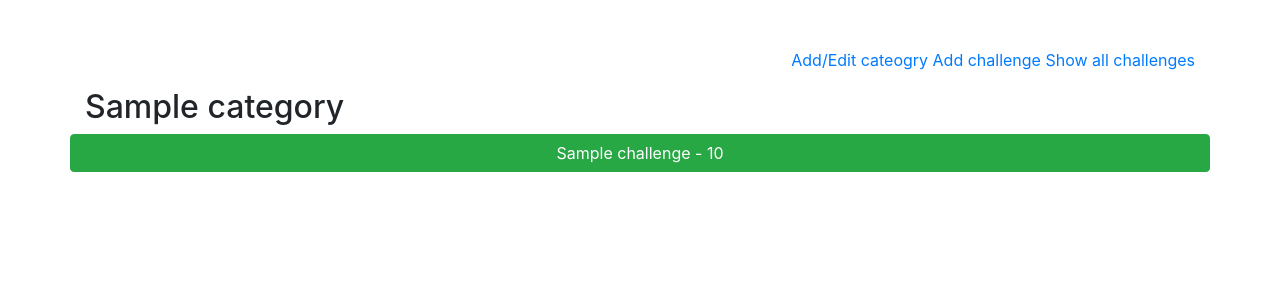
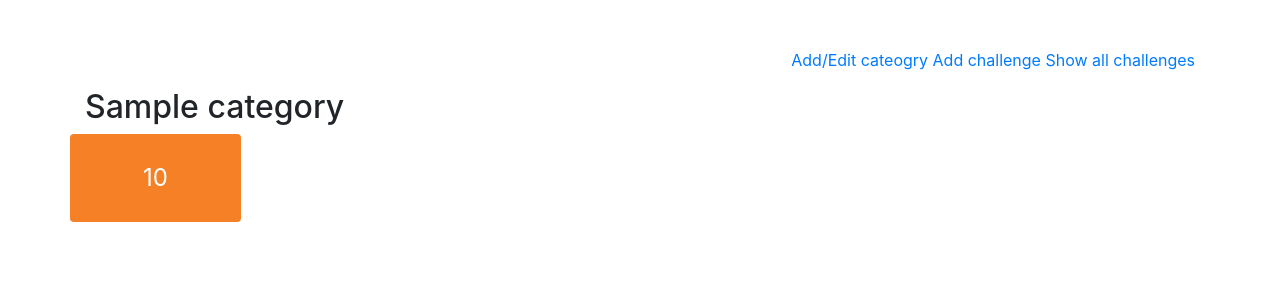
Before and after one commit to odinje/yactff, a Django app: page /challenges/ in a window 1280 px wide. Shown: the part 59-359 px from the top of the page. Run offline with Django 3.2, Linux system fonts and the light colour scheme; a user stored in the database is signed in; tables that the repository leaves empty hold one stand-in row (values such as "Sample post"); some libraries are stand-ins or nearby versions.

Commit message:
Changing graphic view of a challenge in challenges view

```diff
--- a/web/context_processors.py
+++ b/web/context_processors.py
@@ -1,5 +1,5 @@
 from django.conf import settings
-from .models import Page
+from web.models import Page
 
 
 def header(request):
--- a/web/static/web/css/yactff.css
+++ b/web/static/web/css/yactff.css
@@ -19,3 +19,27 @@
    max-width:1200px;
   }
 }
+
+[class*="challenge"] {
+  padding: 25px;
+  width: 15%;
+  text-align: center;
+  font-size: 24px;
+  background-color: #00509e;
+  color: white;
+	margin-right: 5px;
+  box-sizing: border-box;
+}
+
+
+.challenge:hover {
+color: #f58025;
+}
+
+.challenge-solved {
+  background-color: #f58025;
+}
+
+.challenge-solved:hover {
+color: #00509e;
+}
--- a/web/templates/web/challenges.html
+++ b/web/templates/web/challenges.html
@@ -7,7 +7,10 @@
       {% for challenge in challenges %}
         {% with have_challenge=True %}
         {% if challenge.active and category.id == challenge.category_id %}
+        {% comment %}
         <a role="button" class="btn col {{challenge.is_solved|yesno:"btn-success,btn-light"}}" href="{% url "challenge" challenge.id%}">{{challenge.title}} - {{challenge.points}}</a>
+        {% endcomment %}
+        <a role="button" class="{{challenge.is_solved|yesno:"challenge-solved,challenge"}} btn" href="{% url "challenge" challenge.id%}">{{challenge.points}}</a>
         {% elif not have_challenge and forloop.last %}
         <p>No Challenges in category: {{category.name}}</p>
         {% endif %}
```
